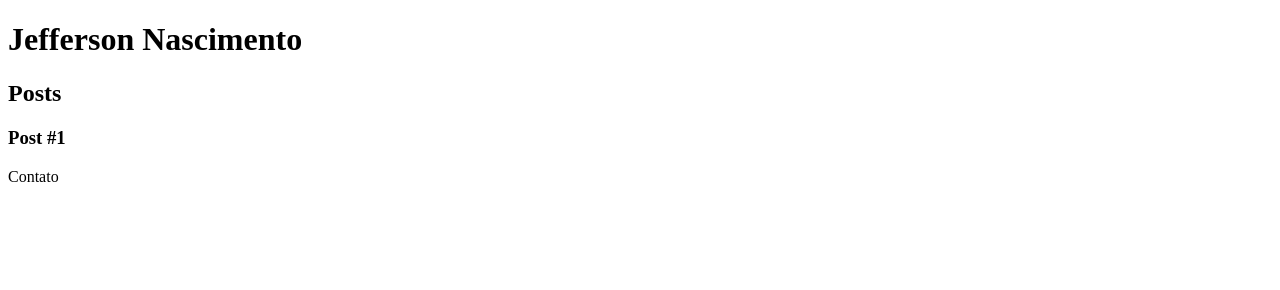
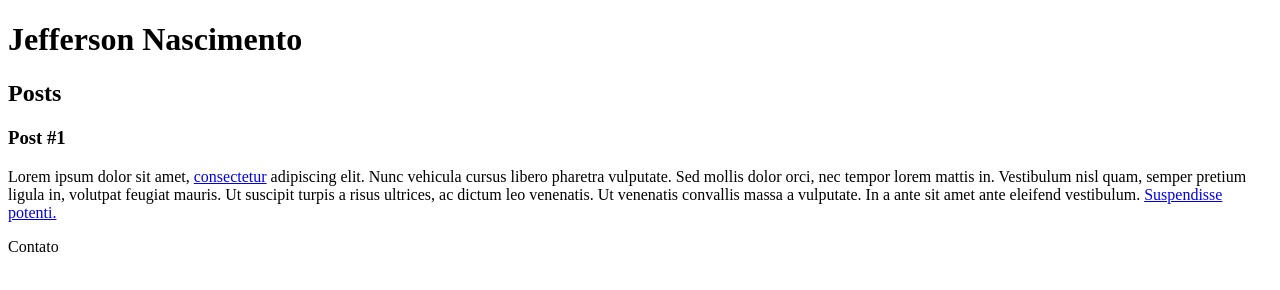
Before and after one commit to jdsn90/desafio-git-dio, a plain HTML site: page introducao-html-css/index.html in a window 1280 px wide. Drawn offline with Linux system fonts and the light colour scheme.

Commit message:
aula sobre links

```diff
--- a/introducao-html-css/index.html
+++ b/introducao-html-css/index.html
@@ -17,6 +17,12 @@
                 <header>
                     <h3>Post #1</h3>
                 </header>
+                <p>Lorem ipsum dolor sit amet, <a href="https://www.lipsum.com" target="_blank">consectetur</a> adipiscing elit.
+                    Nunc vehicula cursus libero pharetra vulputate. Sed mollis dolor orci, nec tempor lorem mattis in.
+                    Vestibulum nisl quam, semper pretium ligula in, volutpat feugiat mauris.
+                    Ut suscipit turpis a risus ultrices, ac dictum leo venenatis.
+                    Ut venenatis convallis massa a vulputate. In a ante sit amet ante eleifend vestibulum.
+                    <a href="mailto:mail@mail.com">Suspendisse potenti.</a></p>
             </article>
         </section>
         <footer>Contato</footer>
```
